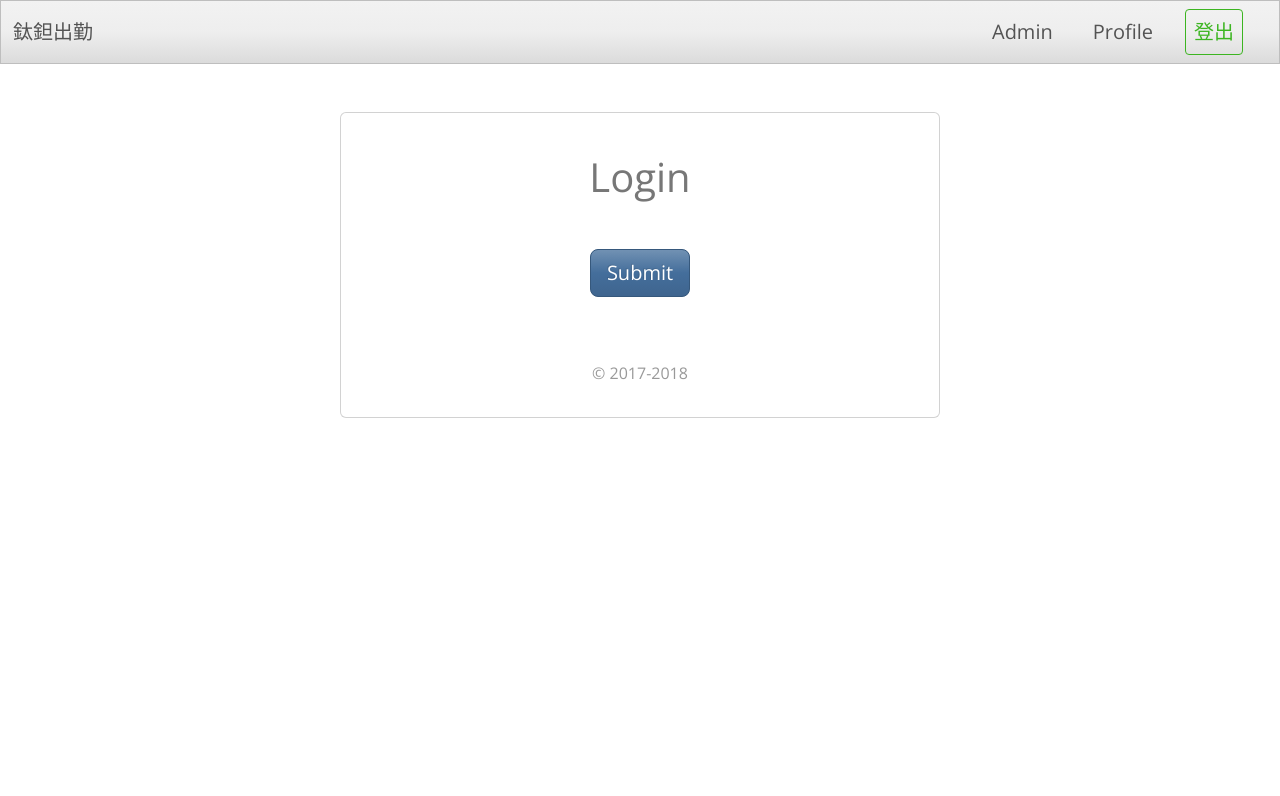
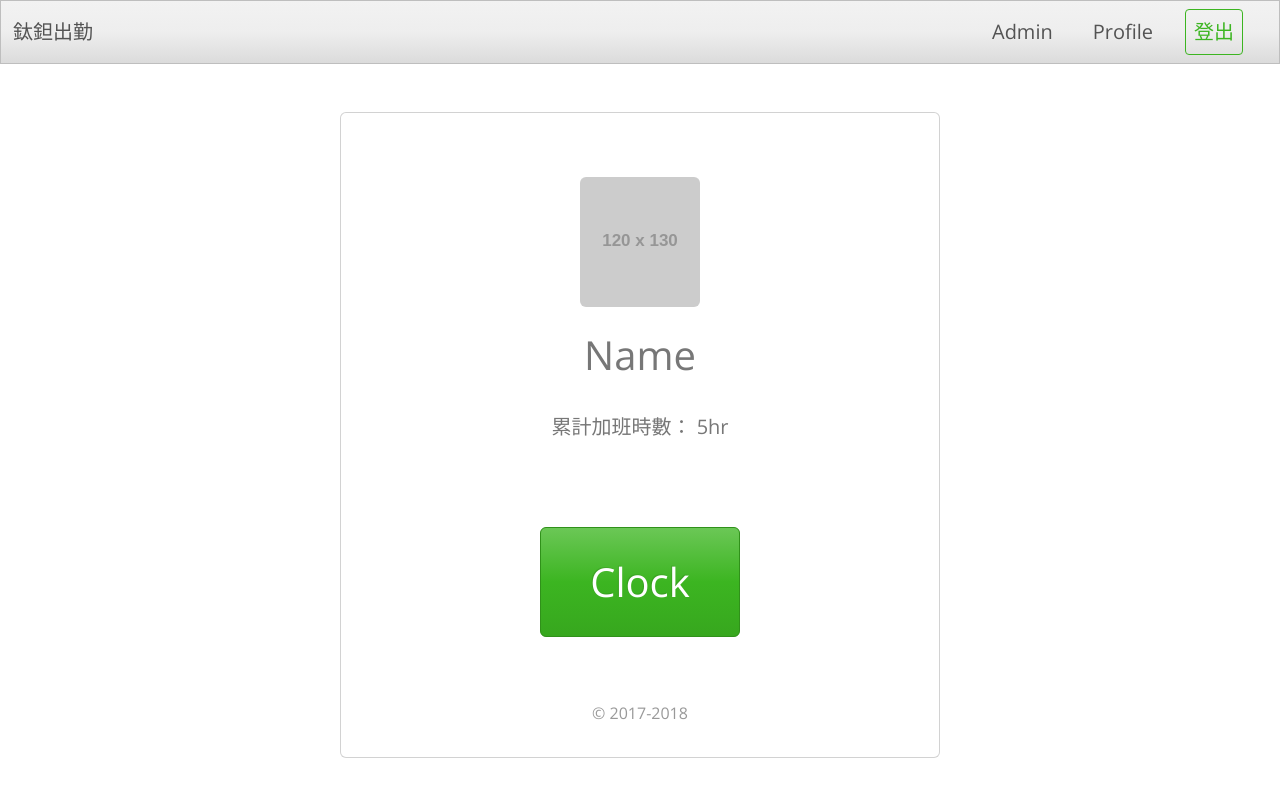
Before and after one commit to stu96534/attendance_front, a Vue app: page /attendant in a window 1280 px wide. Shown: the top 796 px of the page. Built offline with nearby package versions, Linux system fonts and the light colour scheme.

Commit message:
feat: create Attendant page

```diff
--- a/src/views/Attendant.vue
+++ b/src/views/Attendant.vue
@@ -1,21 +1,34 @@
 <template>
   <div class="container py-5">
     <div class="card card-body mx-auto d-flex">
-      <form class="w-100">
-        <div class="text-center mb-4">
-          <h1 class="h3 mb-3 mt-4 font-weight-normal fs-1">Login</h1>
+
+        <div class="text-center">
+          <img src="https://fakeimg.pl/120x130" class="rounded mt-5" alt="...">
         </div>
 
+        <div class="text-center mb-4">
+          <h1 class="h3 mb-2 mt-4 font-weight-normal fs-1">Name</h1>
+        </div>
 
+        <div class="text-center mb-4">
+          <h1 class="h3 mb-3 mt-1 font-weight-normal fs-5">累計加班時數：  5hr</h1>
+        </div>
 
         <div class="d-grid justify-content-center align-self-center mt-5">
-          <button class="btn btn-lg btn-primary btn-block mb-3" type="submit">
-            Submit
+          <button class="btn btn-success btn-block mb-3 fs-1 clock" type="submit">
+            Clock
           </button>
         </div>
 
         <p class="mt-5 mb-3 text-muted text-center">&copy; 2017-2018</p>
-      </form>
+
     </div>
   </div>
 </template>
+
+<style>
+.clock {
+  width: 200px;
+ height: 110px;
+}
+</style>
```
